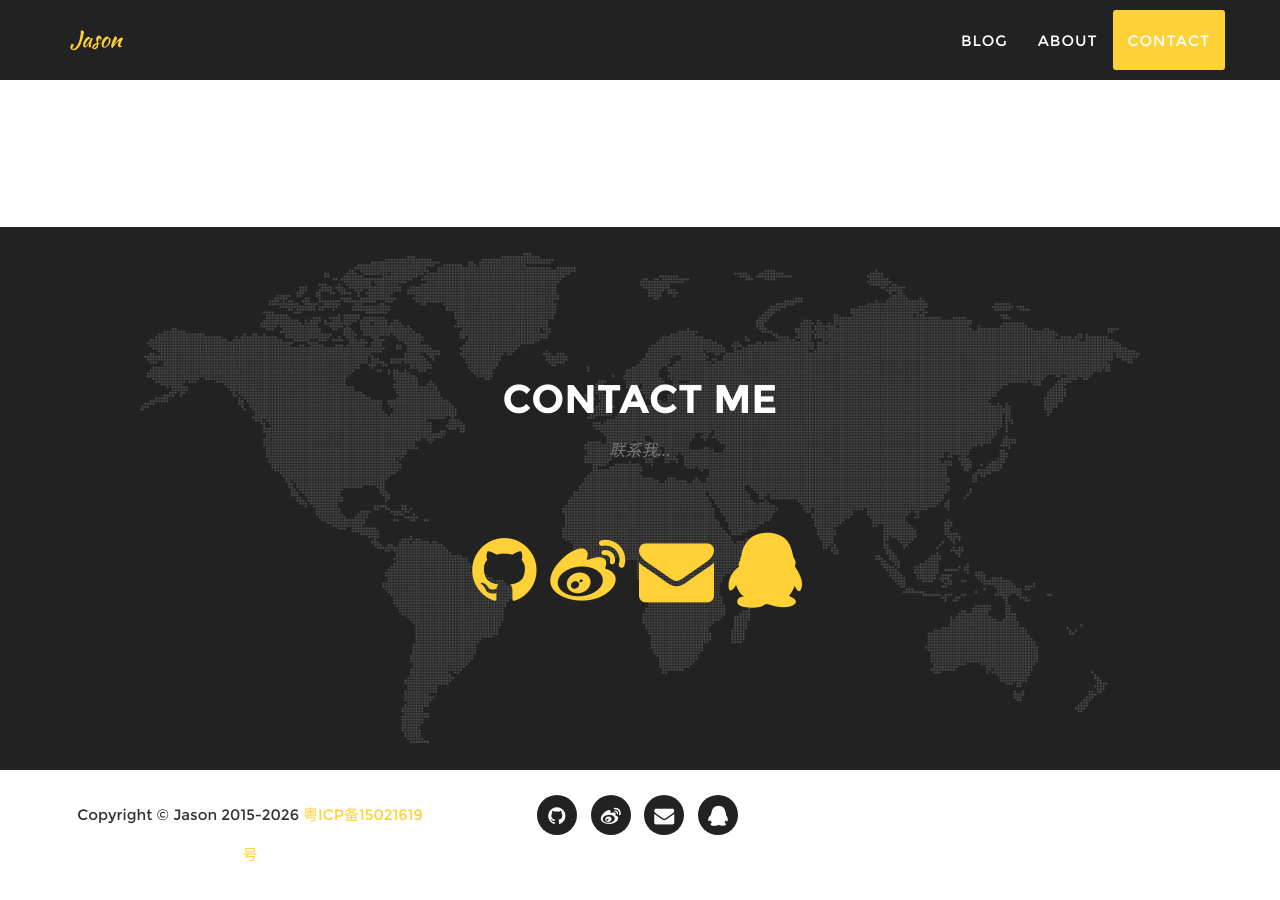
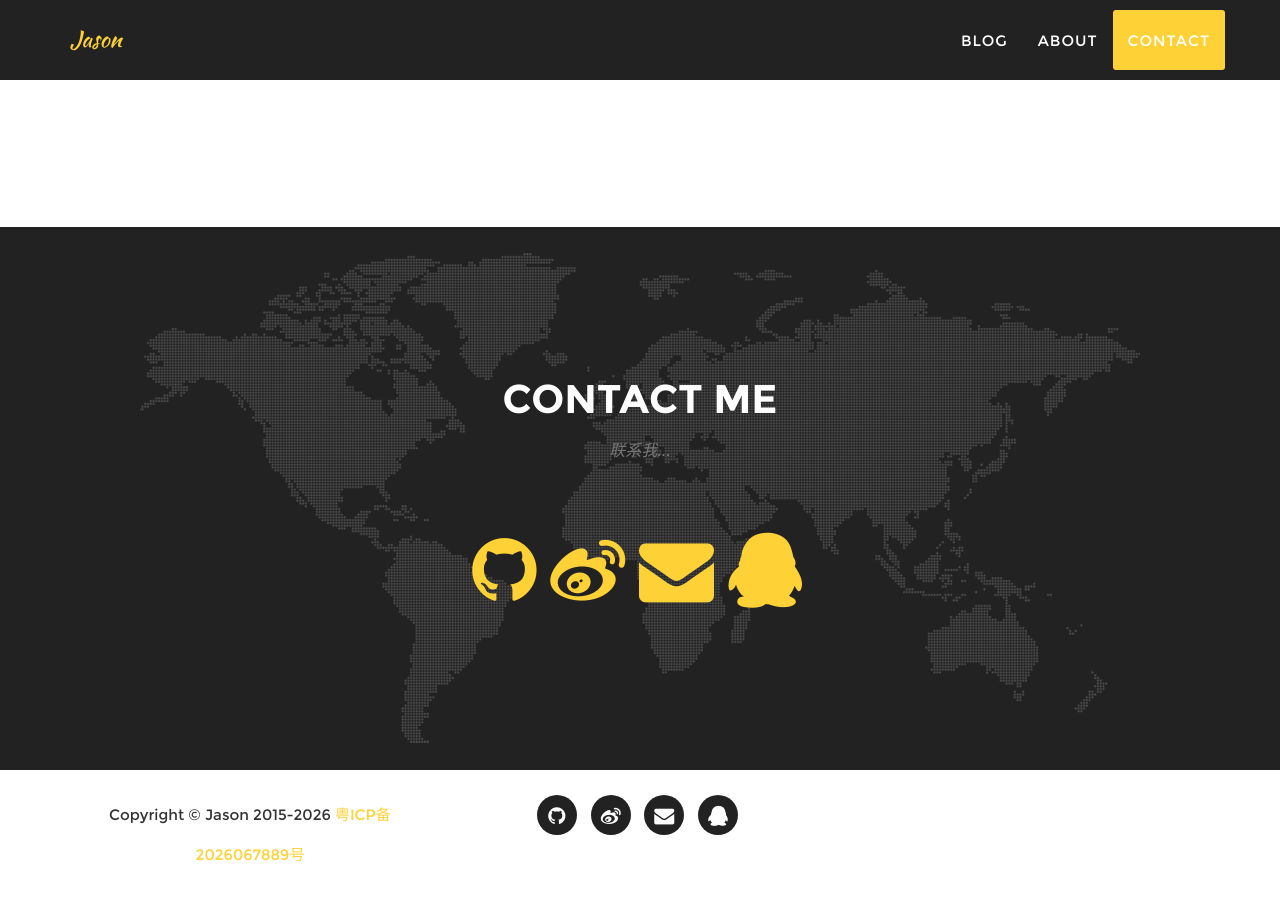
Before and after one commit to jasonsoso/jasonsoso.github.io, a Jekyll site: the page built from index.html, in a window 1280 px wide and 900 px high, scrolled down 2901 px. Built offline with Jekyll 4.4.1, drawn with Linux system fonts in a browser that asks for light colours; comment, search, counter and statistics services are not loaded.

Commit message:
1.生成readme文件 2.更换ICP主体备案号

```diff
--- a/_includes/footer.html
+++ b/_includes/footer.html
@@ -2,7 +2,7 @@
         <div class="container">
             <div class="row">
                 <div class="col-md-4">
-                    <span class="copyright">Copyright &copy; {{ site.title }} 2015-{{ site.time | date: '%Y' }} <a href="https://beian.miit.gov.cn/" target="_blank">粤ICP备15021619号</a></span>
+                    <span class="copyright">Copyright &copy; {{ site.title }} 2015-{{ site.time | date: '%Y' }} <a href="https://beian.miit.gov.cn/" target="_blank">粤ICP备2026067889号</a></span>
                 </div>
                 <div class="col-md-4">
                     <ul class="list-inline social-buttons">
```
Also changed, not shown: README.md, 2 other files.
